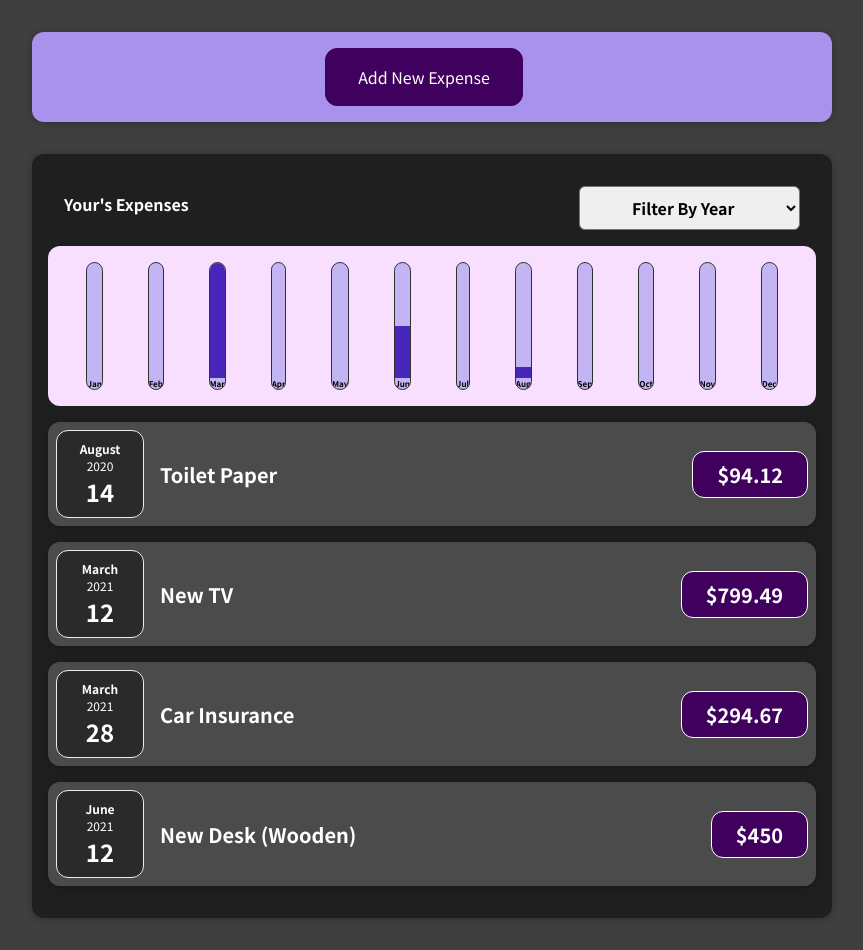
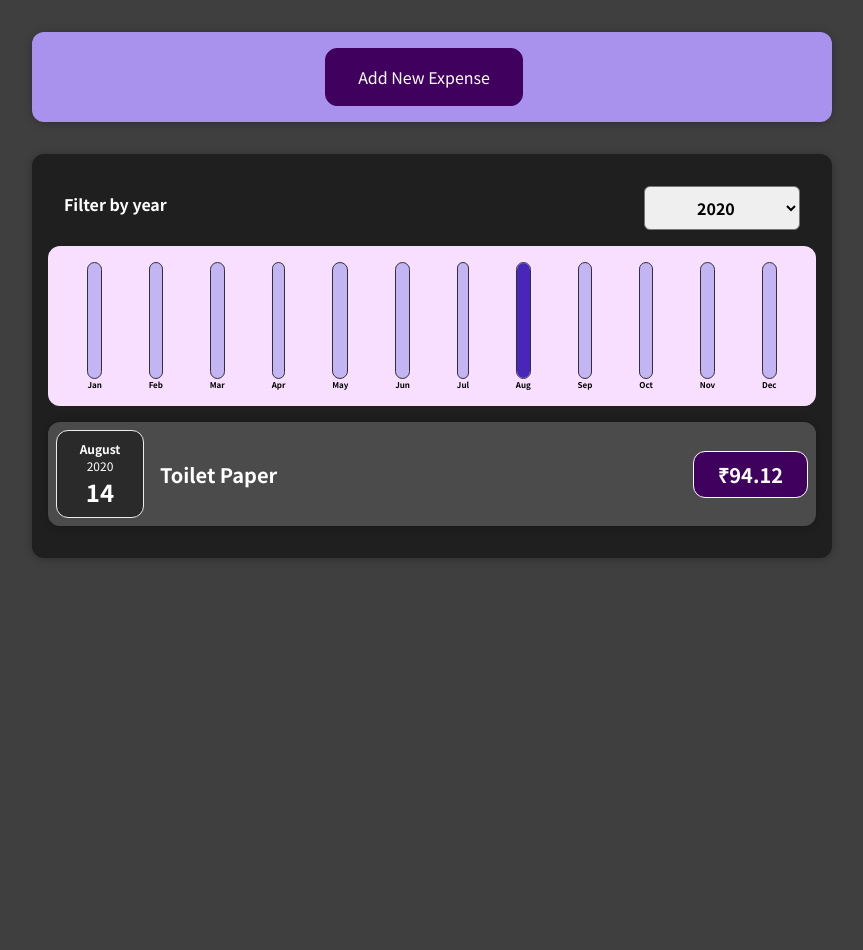
Before and after one commit to zaid218/expensetracker, a React (Create React App) app: page / in a window 1280 px wide. Shown: the whole page, without its empty margins (208-1071 px from the left). After the commit the page ends 800 px from the top, so only its background shows below. Built offline with nearby package versions, Linux system fonts and the light colour scheme.

Commit message:
final project

```diff
--- a/src/App.js
+++ b/src/App.js
@@ -1,7 +1,9 @@
 import React, { useState } from "react";
+
+import NewExpense from "./components/NewExpense/NewExpense";
 import Expenses from "./components/Expenses/Expenses";
-import NewExpense from "./components/NewExpense/NewExpense";
-const dummy_expenses = [
+
+const DUMMY_EXPENSES = [
   {
     id: "e1",
     title: "Toilet Paper",
@@ -22,11 +24,13 @@ const dummy_expenses = [
     date: new Date(2021, 5, 12),
   },
 ];
-function App() {
-  const [expenses, updateExpenses] = useState(dummy_expenses);
+
+const App = () => {
+  const [expenses, setExpenses] = useState(DUMMY_EXPENSES);
+
   const addExpenseHandler = (expense) => {
-    updateExpenses((prevExpenses) => {
-      return [...prevExpenses, expense];
+    setExpenses((prevExpenses) => {
+      return [expense, ...prevExpenses];
     });
   };
   return (
@@ -35,5 +39,6 @@ function App() {
       <Expenses items={expenses} />
     </div>
   );
-}
+};
+
 export default App;
--- a/src/components/Chart/ChartBar.js
+++ b/src/components/Chart/ChartBar.js
@@ -1,10 +1,14 @@
 import React from "react";
-import './ChartBar.css'
- const ChartBar = (props) => {
+
+import "./ChartBar.css";
+
+const ChartBar = (props) => {
   let barFillHeight = "0%";
+
   if (props.maxValue > 0) {
     barFillHeight = Math.round((props.value / props.maxValue) * 100) + "%";
   }
+
   return (
     <div className="chart-bar">
       <div className="chart-bar__inner">
@@ -12,10 +16,10 @@ import './ChartBar.css'
           className="chart-bar__fill"
           style={{ height: barFillHeight }}
         ></div>
-        <div className="chart-bar__label">{props.label}</div>
       </div>
+      <div className="chart-bar__label">{props.label}</div>
     </div>
   );
 };
+
 export default ChartBar;
-//
--- a/src/components/Expenses/ExpenseDate.js
+++ b/src/components/Expenses/ExpenseDate.js
@@ -1,9 +1,11 @@
 import React from "react";
+
 import "./ExpenseDate.css";
-function ExpenseDate(props) {
+
+const ExpenseDate = (props) => {
   const month = props.date.toLocaleString("en-US", { month: "long" });
-  const year = props.date.toLocaleString("en-US", { year: "numeric" });
-  const day = props.date.toLocaleString("en-US", { day: "numeric" });
+  const day = props.date.toLocaleString("en-US", { day: "2-digit" });
+  const year = props.date.getFullYear();
 
   return (
     <div className="expense-date">
@@ -12,6 +14,6 @@ function ExpenseDate(props) {
       <div className="expense-date__day">{day}</div>
     </div>
   );
-  //t
-}
+};
+
 export default ExpenseDate;
--- a/src/components/Expenses/Expenses.js
+++ b/src/components/Expenses/Expenses.js
@@ -1,30 +1,34 @@
 import React, { useState } from "react";
-import "./Expenses.css";
-import ExpensesFilter from "./ExpensesFilter.js";
+
 import Card from "../UI/Card";
+import ExpensesFilter from "./ExpensesFilter";
 import ExpensesList from "./ExpensesList";
 import ExpensesChart from "./ExpensesChart";
-function Expenses(props) {
-  const [filterYear, setFilterYear] = useState("");
-  const sub_expenses = props.items.filter((list) => {
-    if (filterYear === "" || filterYear === "0000") return true;
-    else return list.date.getFullYear().toString() === filterYear;
+import "./Expenses.css";
+
+const Expenses = (props) => {
+  const [filteredYear, setFilteredYear] = useState("2020");
+
+  const filterChangeHandler = (selectedYear) => {
+    setFilteredYear(selectedYear);
+  };
+
+  const filteredExpenses = props.items.filter((expense) => {
+    return expense.date.getFullYear().toString() === filteredYear;
   });
-  const filterChangeHandler = (selectedYear) => {
-    setFilterYear(selectedYear);
-  };
 
   return (
     <div>
       <Card className="expenses">
         <ExpensesFilter
-          selected={filterYear}
+          selected={filteredYear}
           onChangeFilter={filterChangeHandler}
         />
-        <ExpensesChart expenses={sub_expenses} />
-        <ExpensesList sub_expenses={sub_expenses} />
+        <ExpensesChart expenses={filteredExpenses} />
+        <ExpensesList items={filteredExpenses} />
       </Card>
     </div>
   );
-}
+};
+
 export default Expenses;
--- a/src/components/Expenses/ExpensesChart.js
+++ b/src/components/Expenses/ExpensesChart.js
@@ -1,4 +1,5 @@
 import React from "react";
+
 import Chart from "../Chart/Chart";
 
 const ExpensesChart = (props) => {
@@ -16,10 +17,13 @@ const ExpensesChart = (props) => {
     { label: "Nov", value: 0 },
     { label: "Dec", value: 0 },
   ];
+
   for (const expense of props.expenses) {
-    const expenseMonth = expense.date.getMonth();
+    const expenseMonth = expense.date.getMonth(); // starting at 0 => January => 0
     chartDataPoints[expenseMonth].value += expense.amount;
   }
+
   return <Chart dataPoints={chartDataPoints} />;
 };
+
 export default ExpensesChart;
--- a/src/components/Expenses/ExpensesFilter.js
+++ b/src/components/Expenses/ExpensesFilter.js
@@ -1,16 +1,17 @@
-import React from 'react';
-import './ExpensesFilter.css'
+import React from "react";
+
+import "./ExpensesFilter.css";
+
 const ExpensesFilter = (props) => {
-  const filterChangeHandler = (event) => {
-    props.onChangeFilter(event.target.value)
+  const dropdownChangeHandler = (event) => {
+    props.onChangeFilter(event.target.value);
   };
+
   return (
     <div className="expenses-filter">
       <div className="expenses-filter__control">
-        <label>Your's Expenses</label>
-        <select value={props.selected} onChange={filterChangeHandler}>
-          <option hidden value="0000"> Filter By Year</option>
-          <option value="0000">ALL</option>
+        <label>Filter by year</label>
+        <select value={props.selected} onChange={dropdownChangeHandler}>
           <option value="2023">2023</option>
           <option value="2022">2022</option>
           <option value="2021">2021</option>
--- a/src/components/Expenses/ExpensesList.js
+++ b/src/components/Expenses/ExpensesList.js
@@ -1,21 +1,25 @@
 import React from "react";
-import XcpenseItem from "./expenseItem";
+
+import ExpenseItem from "./ExpenseItem";
 import "./ExpensesList.css";
+
 const ExpensesList = (props) => {
-  if (props.sub_expenses.length === 0) {
-    return <h2 className="expenses-list__fallback">Found no expenses</h2>;
+  if (props.items.length === 0) {
+    return <h2 className="expenses-list__fallback">Found no expenses.</h2>;
   }
+
   return (
     <ul className="expenses-list">
-      {props.sub_expenses.map((expens) => (
-        <XcpenseItem
-          key={expens.id}
-          title={expens.title}
-          amount={expens.amount}
-          date={expens.date}
+      {props.items.map((expense) => (
+        <ExpenseItem
+          key={expense.id}
+          title={expense.title}
+          amount={expense.amount}
+          date={expense.date}
         />
       ))}
     </ul>
   );
 };
+
 export default ExpensesList;
--- a/src/components/Expenses/expenseItem.js
+++ b/src/components/Expenses/expenseItem.js
@@ -1,22 +1,21 @@
-import React, { useState } from "react";
+import React from "react";
+
+import ExpenseDate from "./ExpenseDate";
+import Card from "../UI/Card";
 import "./ExpenseItem.css";
-import Card from "../UI/Card";
-import ExpenseDate from "./ExpenseDate";
-function XpenseItem(props) {
-  const [title, setTitle] = useState(props.title);
-  const clickHandler = () => {
-    setTitle("updated");
-  };
+
+const ExpenseItem = (props) => {
   return (
     <li>
       <Card className="expense-item">
         <ExpenseDate date={props.date} />
         <div className="expense-item__description">
-          <h2>{title}</h2>
-          <div className="expense-item__price">${props.amount}</div>
+          <h2>{props.title}</h2>
+          <div className="expense-item__price">₹{props.amount}</div>
         </div>
       </Card>
     </li>
   );
-}
-export default XpenseItem;
+};
+
+export default ExpenseItem;
--- a/src/components/NewExpense/ExpenseForm.js
+++ b/src/components/NewExpense/ExpenseForm.js
@@ -1,62 +1,90 @@
 import React, { useState } from "react";
+
 import "./ExpenseForm.css";
+
 const ExpenseForm = (props) => {
   const [enteredTitle, setEnteredTitle] = useState("");
   const [enteredAmount, setEnteredAmount] = useState("");
   const [enteredDate, setEnteredDate] = useState("");
+  // const [userInput, setUserInput] = useState({
+  //   enteredTitle: '',
+  //   enteredAmount: '',
+  //   enteredDate: '',
+  // });
+
   const titleChangeHandler = (event) => {
     setEnteredTitle(event.target.value);
+    // setUserInput({
+    //   ...userInput,
+    //   enteredTitle: event.target.value,
+    // });
+    // setUserInput((prevState) => {
+    //   return { ...prevState, enteredTitle: event.target.value };
+    // });
   };
+
   const amountChangeHandler = (event) => {
     setEnteredAmount(event.target.value);
+    // setUserInput({
+    //   ...userInput,
+    //   enteredAmount: event.target.value,
+    // });
   };
+
   const dateChangeHandler = (event) => {
     setEnteredDate(event.target.value);
+    // setUserInput({
+    //   ...userInput,
+    //   enteredDate: event.target.value,
+    // });
   };
+
   const submitHandler = (event) => {
     event.preventDefault();
-    if (enteredTitle !== "" && enteredAmount !== "" && enteredDate !== "") {
+
     const expenseData = {
       title: enteredTitle,
-        amount: +enteredAmount,
+      amount: enteredAmount,
       date: new Date(enteredDate),
     };
+
     props.onSaveExpenseData(expenseData);
+    setEnteredTitle("");
     setEnteredAmount("");
     setEnteredDate("");
-      setEnteredTitle("");
-    }
   };
+
   return (
-    <form action="" onSubmit={submitHandler}>
+    <form onSubmit={submitHandler}>
       <div className="new-expense__controls">
         <div className="new-expense__control">
-          <label htmlFor="">Title</label>
+          <label>Title</label>
           <input
             type="text"
+            value={enteredTitle}
             onChange={titleChangeHandler}
-            value={enteredTitle}
           />
         </div>
         <div className="new-expense__control">
-          <label htmlFor="">Amount</label>
+          <label>Amount</label>
           <input
             type="number"
             min="0.01"
             step="0.01"
+            value={enteredAmount}
             onChange={amountChangeHandler}
-            value={enteredAmount}
           />
         </div>
         <div className="new-expense__control">
-          <label htmlFor="">Date</label>
+          <label>Date</label>
           <input
             type="date"
             min="2020-01-01"
-            max="2023-12-31"
+            max="2025-12-31"
+            value={enteredDate}
             onChange={dateChangeHandler}
-            value={enteredDate}
           />
+        </div>
       </div>
       <div className="new-expense__actions">
         <button type="button" onClick={props.onCancel}>
@@ -64,8 +92,8 @@ const ExpenseForm = (props) => {
         </button>
         <button type="submit">Add Expense</button>
       </div>
-      </div>
     </form>
   );
 };
+
 export default ExpenseForm;
--- a/src/components/NewExpense/NewExpense.js
+++ b/src/components/NewExpense/NewExpense.js
@@ -1,6 +1,8 @@
 import React, { useState } from "react";
+
+import ExpenseForm from "./ExpenseForm";
 import "./NewExpense.css";
-import ExpenseForm from "./ExpenseForm";
+
 const NewExpense = (props) => {
   const [isEditing, setIsEditing] = useState(false);
 
@@ -9,15 +11,18 @@ const NewExpense = (props) => {
       ...enteredExpenseData,
       id: Math.random().toString(),
     };
+    props.onAddExpense(expenseData);
     setIsEditing(false);
-    props.onAddExpense(expenseData);
   };
+
   const startEditingHandler = () => {
     setIsEditing(true);
   };
+
   const stopEditingHandler = () => {
     setIsEditing(false);
   };
+
   return (
     <div className="new-expense">
       {!isEditing && (
@@ -32,4 +37,5 @@ const NewExpense = (props) => {
     </div>
   );
 };
+
 export default NewExpense;
```
Also changed, not shown: src/components/UI/Card.js (+6 -2 lines), src/components/Chart/Chart.js (line endings or trailing spaces). Lines whose indentation alone changed are shown as unchanged.
